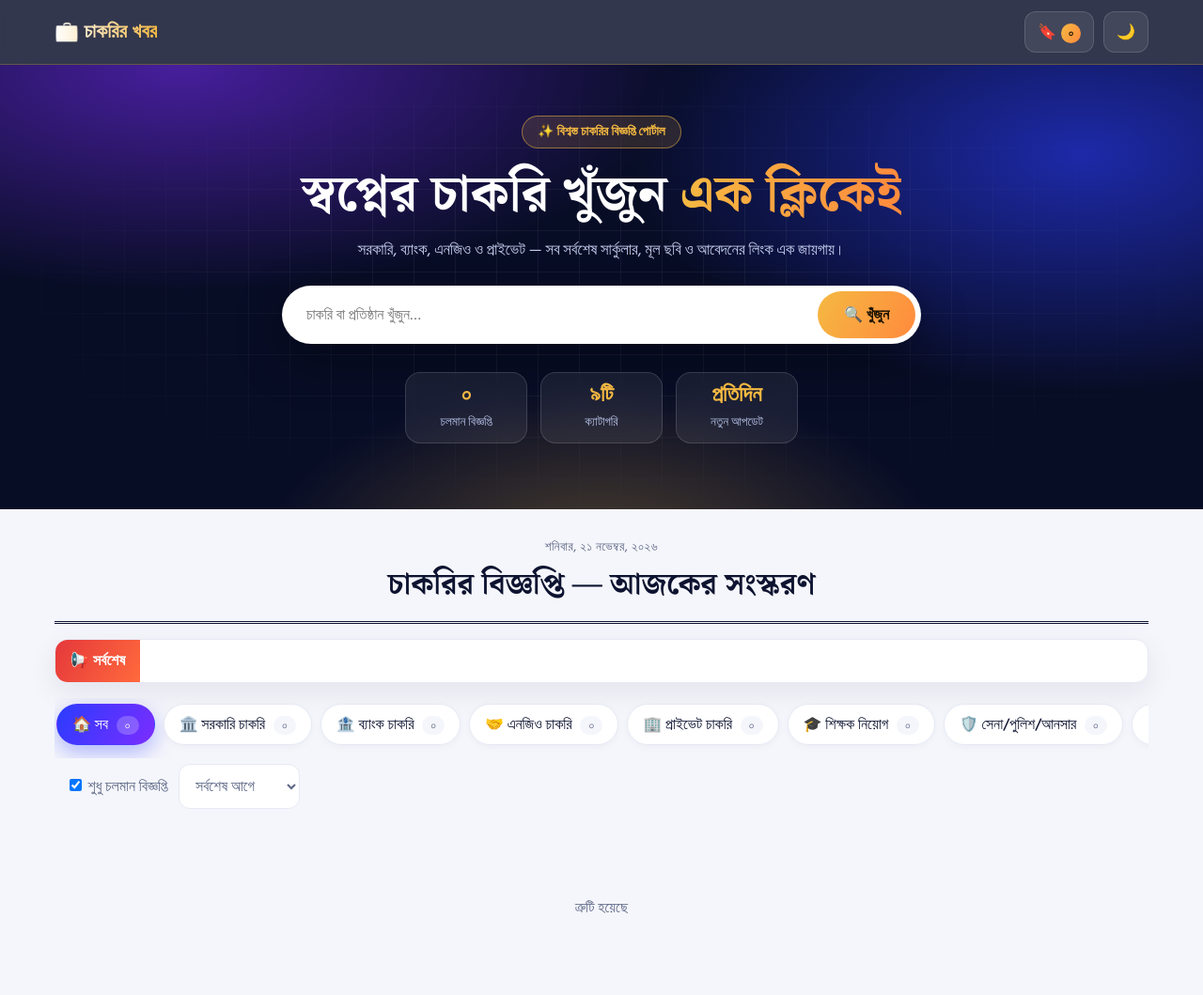
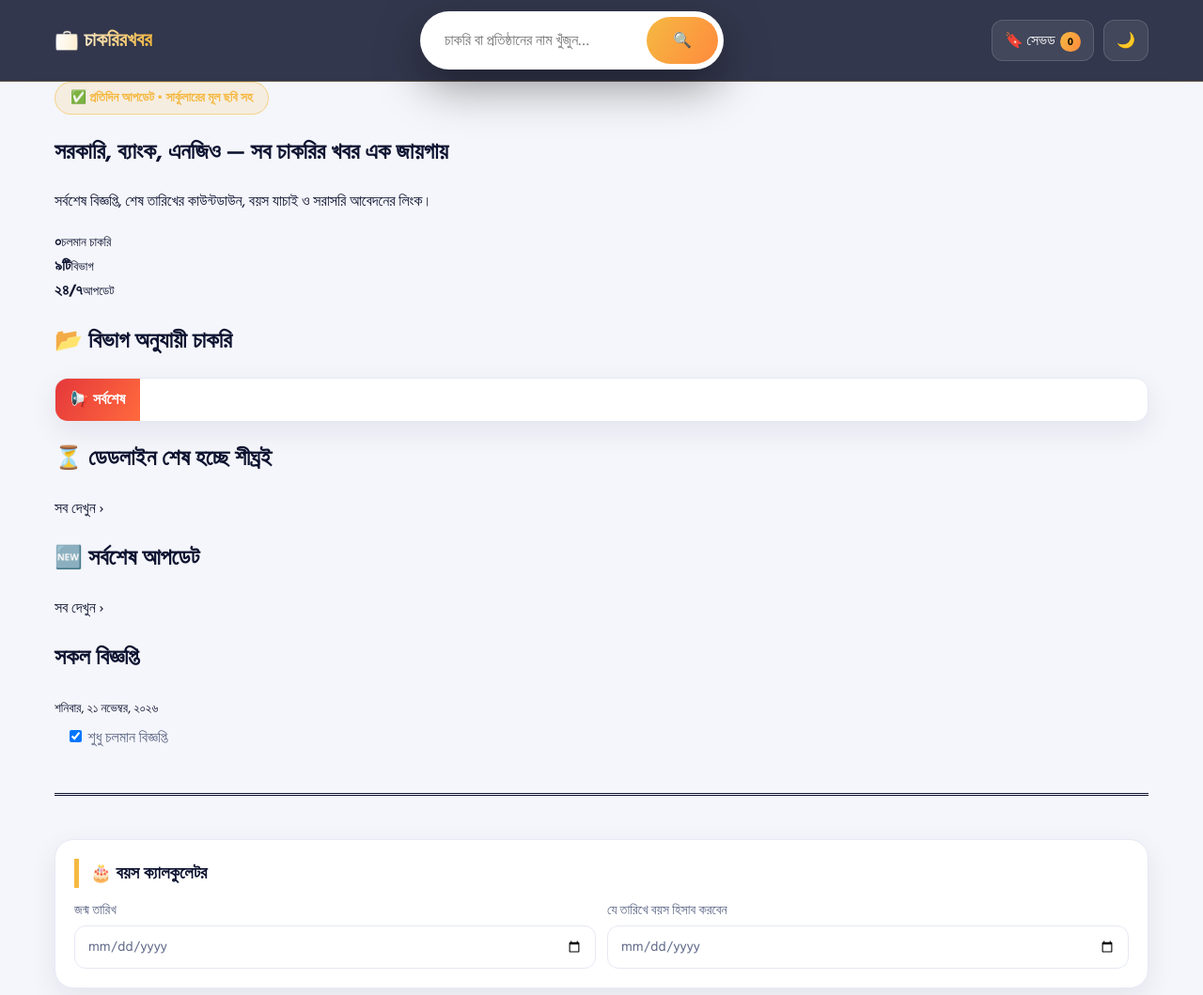
Before and after one commit to tanvir4878/Niyog360, a plain HTML site: page public/index.html in a window 1280 px wide. Shown: the top 1059 px of the page at 94% size. Drawn offline with Linux system fonts and the light colour scheme; no server answers.

Commit message:
index.html

```diff
--- a/public/index.html
+++ b/public/index.html
@@ -1,53 +1,77 @@
-<!doctype html><html lang="bn"><head><meta charset="utf-8"><meta name="viewport" content="width=device-width,initial-scale=1">
+<!doctype html><html lang="bn"><head><meta charset="utf-8"><meta name="viewport" content="width=device-width,initial-scale=1,viewport-fit=cover"><meta name="theme-color" content="#0e7673">
 <title>চাকরির খবর — সরকারি, ব্যাংক, এনজিও ও সকল চাকরির সর্বশেষ বিজ্ঞপ্তি</title>
 <meta name="description" content="সরকারি, ব্যাংক, এনজিও, প্রাইভেট সহ সকল চাকরির সর্বশেষ সার্কুলার, সার্কুলারের ছবি ও অনলাইনে আবেদনের লিংক এক জায়গায়।">
-<link rel="icon" href="/favicon.svg"><link href="https://fonts.googleapis.com/css2?family=Hind+Siliguri:wght@400;500;600;700&family=Noto+Serif+Bengali:wght@600;800&display=swap" rel="stylesheet">
+<link rel="icon" href="/favicon.svg"><link href="https://fonts.googleapis.com/css2?family=Hind+Siliguri:wght@400;500;600;700&display=swap" rel="stylesheet">
 <link rel="stylesheet" href="/style.css"><script src="/common.js"></script></head><body>
-<header class="top"><div class="wrap bar"><a class="logo" href="/">💼 চাকরির খবর</a>
-<span class="spacer"></span>
-<button id="saved" class="ib" title="সেভ করা চাকরি">🔖<b id="sc">0</b></button><button id="theme" class="ib">🌙</button></div></header>
-<section class="hero"><div class="wrap"><span class="pill">✨ বিশ্বস্ত চাকরির বিজ্ঞপ্তি পোর্টাল</span>
-<h1>স্বপ্নের চাকরি খুঁজুন <em>এক ক্লিকেই</em></h1>
-<p>সরকারি, ব্যাংক, এনজিও ও প্রাইভেট — সব সর্বশেষ সার্কুলার, মূল ছবি ও আবেদনের লিংক এক জায়গায়।</p>
-<form id="sf" class="search"><input id="q" placeholder="চাকরি বা প্রতিষ্ঠান খুঁজুন…"><button>🔍 খুঁজুন</button></form>
-<div class="hs"><div><b id="ht">০</b><small>চলমান বিজ্ঞপ্তি</small></div><div><b>৯টি</b><small>ক্যাটাগরি</small></div><div><b>প্রতিদিন</b><small>নতুন আপডেট</small></div></div></div></section>
+<header class="top">
+ <div class="wrap bar"><a class="logo" href="/">💼 চাকরির<b>খবর</b></a>
+ <form id="sf" class="search"><input id="q" placeholder="চাকরি বা প্রতিষ্ঠানের নাম খুঁজুন…"><button aria-label="খুঁজুন">🔍</button></form>
+ <button id="saved" class="ib" title="সেভ করা চাকরি">🔖 সেভড<b id="sc">0</b></button><button id="theme" class="ib">🌙</button></div>
+ <nav class="wrap tabs" id="tabs"></nav>
+</header>
+<section class="banner"><div class="wrap bn">
+ <div><span class="pill">✅ প্রতিদিন আপডেট • সার্কুলারের মূল ছবি সহ</span>
+ <h1>সরকারি, ব্যাংক, এনজিও — সব চাকরির খবর এক জায়গায়</h1>
+ <p>সর্বশেষ বিজ্ঞপ্তি, শেষ তারিখের কাউন্টডাউন, বয়স যাচাই ও সরাসরি আবেদনের লিংক।</p></div>
+ <div class="stats"><div><b id="ht">০</b><small>চলমান চাকরি</small></div><div><b>৯টি</b><small>বিভাগ</small></div><div><b>২৪/৭</b><small>আপডেট</small></div></div>
+</div></section>
 <div class="wrap">
-<div class="masthead"><small id="ed"></small><h2>চাকরির বিজ্ঞপ্তি — আজকের সংস্করণ</h2></div>
-<div class="ticker"><b>📢 সর্বশেষ</b><div class="tkw"><div class="tk" id="tk"></div></div></div>
-<nav class="chips" id="chips"></nav>
-<div class="tools"><span id="rc"></span><label><input type="checkbox" id="ac" checked> শুধু চলমান বিজ্ঞপ্তি</label>
-<select id="so"><option value="">সর্বশেষ আগে</option><option value="deadline">শেষ তারিখ কাছে</option><option value="views">সবচেয়ে জনপ্রিয়</option></select></div>
-<main id="grid" class="grid"></main><nav id="pg" class="pager"></nav></div>
-<footer><b style="color:#fff">💼 চাকরির খবর</b><br>আবেদনের আগে অবশ্যই মূল সার্কুলার যাচাই করুন।<br><small>© সর্বস্বত্ব সংরক্ষিত</small></footer>
+ <div class="sec"><h2>📂 বিভাগ অনুযায়ী চাকরি</h2></div>
+ <nav class="tiles" id="chips"></nav>
+ <div class="ticker"><b>📢 সর্বশেষ</b><div class="tkw"><div class="tk" id="tk"></div></div></div>
+ <div id="rails">
+  <div class="sec"><h2>⏳ ডেডলাইন শেষ হচ্ছে শীঘ্রই</h2><a data-t="deadline">সব দেখুন ›</a></div><div class="rail" id="r1"></div>
+  <div class="sec"><h2>🆕 সর্বশেষ আপডেট</h2><a data-t="">সব দেখুন ›</a></div><div class="rail" id="r2"></div>
+ </div>
+ <div class="sec" id="lh"><h2 id="lt">সকল বিজ্ঞপ্তি</h2><small id="ed"></small></div>
+ <div class="tools"><span id="rc"></span><label><input type="checkbox" id="ac" checked> শুধু চলমান বিজ্ঞপ্তি</label></div>
+ <main id="grid" class="grid"></main><nav id="pg" class="pager"></nav>
+ <section class="box" id="agebox"><h2>🎂 বয়স ক্যালকুলেটর</h2>
+  <div class="fg"><label>জন্ম তারিখ<input type="date" id="ad" class="inp"></label><label>যে তারিখে বয়স হিসাব করবেন<input type="date" id="ar" class="inp"></label></div><div id="ao"></div></section>
+</div>
+<footer><b>💼 চাকরির খবর</b><br>আবেদনের আগে অবশ্যই মূল সার্কুলার যাচাই করুন।<br><small>© সর্বস্বত্ব সংরক্ষিত</small></footer>
 <script>
 const S={cat:'',q:'',page:1,sort:'',all:0,saved:0};let ST={};
-function readURL(){const p=new URLSearchParams(location.search);Object.assign(S,{cat:p.get('cat')||'',q:p.get('q')||'',page:+p.get('page')||1,sort:p.get('sort')||'',all:+!!p.get('all'),saved:+!!p.get('saved')});$('#q').value=S.q;$('#so').value=S.sort;$('#ac').checked=!S.all}
-function go(ch,keep){Object.assign(S,ch);if(!keep)S.page=1;const p=new URLSearchParams();for(const k in S)if(S[k]&&!(k==='page'&&S.page===1))p.set(k,S[k]);history.pushState(null,'','?'+p);load();scrollTo({top:0,behavior:'smooth'})}
-function card(j,i){const d=left(j.deadline),c=catOf(j.category);
-return `<a class="card ${i===0&&S.page===1&&!S.saved?'lead':''}" href="/job?id=${j.id}"><div class="th">${j.image_url?`<img loading="lazy" src="${esc(j.image_url)}" alt="">`:`<span>${c[2]}</span>`}</div><div class="bd"><div class="bg">${j.urgent?'<i class="u">জরুরি</i>':''}${j.featured?'<i class="f">⭐ ফিচার্ড</i>':''}${isNew(j.created_at)?'<i class="n">নতুন</i>':''}<i>${c[1]}</i></div><h3>${esc(j.title)}</h3><p class="org">${esc(j.org)}</p><div class="mt"><span>👥 ${esc(j.vacancies||'—')}</span><span class="${d.cls}">⏳ ${d.txt}</span></div></div></a>`}
+const TABS=[['','🆕 সর্বশেষ'],['deadline','⏳ ডেডলাইন অনুযায়ী'],['views','🔥 জনপ্রিয়'],['saved','🔖 সেভ করা']];
+const TITLES={'':'সর্বশেষ বিজ্ঞপ্তি',deadline:'ডেডলাইন অনুযায়ী বিজ্ঞপ্তি',views:'জনপ্রিয় বিজ্ঞপ্তি',saved:'আপনার সেভ করা চাকরি'};
+function readURL(){const p=new URLSearchParams(location.search);Object.assign(S,{cat:p.get('cat')||'',q:p.get('q')||'',page:+p.get('page')||1,sort:p.get('sort')||'',all:+!!p.get('all'),saved:+!!p.get('saved')});$('#q').value=S.q;$('#ac').checked=!S.all}
+function go(ch,keep){Object.assign(S,ch);if(!keep)S.page=1;const p=new URLSearchParams();for(const k in S)if(S[k]&&!(k==='page'&&S.page===1))p.set(k,S[k]);history.pushState(null,'','?'+p);load();$('#lh').scrollIntoView({behavior:'smooth'})}
+const th=(j,c)=>j.image_url?`<img loading="lazy" src="${esc(j.image_url)}" alt="">`:`<span>${c[2]}</span>`;
+function card(j){const d=left(j.deadline),c=catOf(j.category);
+return `<a class="card" href="/job?id=${j.id}"><div class="th">${th(j,c)}${j.urgent?'<span class="tag">জরুরি</span>':''}<span class="dl ${d.cls}">⏳ ${d.txt}</span></div><div class="bd"><div class="bg"><i>${c[2]} ${c[1]}</i>${j.featured?'<i class="f">⭐ ফিচার্ড</i>':''}${isNew(j.created_at)?'<i class="n">নতুন</i>':''}</div><h3>${esc(j.title)}</h3><p class="org">🏢 ${esc(j.org)||'—'}</p><div class="mt"><span>👥 ${esc(j.vacancies||'—')}</span><span>📍 ${esc(j.location||'সারা দেশ')}</span></div><div class="go">বিস্তারিত দেখুন →</div></div></a>`}
+function mini(j){const d=left(j.deadline),c=catOf(j.category);
+return `<a class="mc" href="/job?id=${j.id}"><div class="th">${th(j,c)}${j.urgent?'<span class="tag">জরুরি</span>':''}<span class="dl ${d.cls}">⏳ ${d.txt}</span></div><div class="bd"><h3>${esc(j.title)}</h3><p class="org">🏢 ${esc(j.org)||'—'}</p></div></a>`}
 function pager(p,t){if(t<=1)return'';const s=[...new Set([1,t,p-1,p,p+1])].filter(n=>n>=1&&n<=t).sort((a,b)=>a-b);let h=`<button ${p<2?'disabled':''} data-p="${p-1}">‹ আগের</button>`,l=0;s.forEach(n=>{if(n-l>1)h+='<span>…</span>';h+=`<button class="${n===p?'on':''}" data-p="${n}">${bn(n)}</button>`;l=n});return h+`<button ${p>=t?'disabled':''} data-p="${p+1}">পরের ›</button><small>পৃষ্ঠা ${bn(p)} / ${bn(t)}</small>`}
-function chips(){const t=Object.values(ST).reduce((a,b)=>a+b,0);$('#ht').textContent=bn(t);$('#chips').innerHTML=`<button class="${!S.cat&&!S.saved?'on':''}" data-c="">🏠 সব <em>${bn(t)}</em></button>`+CATS.map(c=>`<button class="${S.cat===c[0]?'on':''}" data-c="${c[0]}">${c[2]} ${c[1]} <em>${bn(ST[c[0]]||0)}</em></button>`).join('')}
+function chips(){const t=Object.values(ST).reduce((a,b)=>a+b,0);$('#ht').textContent=bn(t);$('#chips').innerHTML=`<button class="${!S.cat&&!S.saved?'on':''}" data-c=""><i>🏠</i>সব<em>${bn(t)}টি</em></button>`+CATS.map(c=>`<button class="${S.cat===c[0]?'on':''}" data-c="${c[0]}"><i>${c[2]}</i>${c[1]}<em>${bn(ST[c[0]]||0)}টি</em></button>`).join('')}
+function tabs(){const a=S.saved?'saved':S.sort;$('#tabs').innerHTML=TABS.map(t=>`<button class="${t[0]===a?'on':''}" data-t="${t[0]}">${t[1]}</button>`).join('')}
 async function load(){
- $('#grid').innerHTML='<div class="sk"></div>'.repeat(6);
- const p=new URLSearchParams({page:S.page,limit:11});
+ $('#grid').innerHTML='<div class="sk"></div>'.repeat(8);
+ const home=!S.cat&&!S.q&&!S.saved&&!S.sort&&S.page===1;$('#rails').hidden=!home;
+ const p=new URLSearchParams({page:S.page,limit:12});
  if(S.cat)p.set('cat',S.cat);if(S.q)p.set('q',S.q);if(S.sort)p.set('sort',S.sort);if(!S.all&&!S.saved)p.set('active',1);if(S.saved)p.set('ids',Saved.get().join(','));
+ const cn=S.cat?catOf(S.cat)[1]:'';$('#lt').textContent=S.q?`🔍 "${S.q}" এর ফলাফল`:(cn?cn+' — ':'')+TITLES[S.saved?'saved':S.sort];
  try{const r=await api('/api/jobs?'+p);
-  $('#rc').textContent=(S.saved?'🔖 সেভ করা: ':'মোট ')+bn(r.total)+'টি বিজ্ঞপ্তি';
-  $('#grid').innerHTML=r.items.length?r.items.map(card).join(''):'<p class="empty">কোনো বিজ্ঞপ্তি পাওয়া যায়নি।</p>';
+  $('#rc').textContent='মোট '+bn(r.total)+'টি বিজ্ঞপ্তি';
+  $('#grid').innerHTML=r.items.length?r.items.map(card).join(''):'<p class="empty">😕 কোনো বিজ্ঞপ্তি পাওয়া যায়নি।</p>';
   $('#pg').innerHTML=pager(r.page,r.pages);
  }catch(e){$('#grid').innerHTML=`<p class="empty">${esc(e.message)}</p>`}
- chips();$('#sc').textContent=bn(Saved.get().length);
+ chips();tabs();$('#sc').textContent=bn(Saved.get().length);
 }
 $('#ed').textContent=new Date().toLocaleDateString('bn-BD',{weekday:'long',day:'numeric',month:'long',year:'numeric'});
-$('#sf').onsubmit=e=>{e.preventDefault();go({q:$('#q').value.trim(),saved:0})};
-$('#so').onchange=e=>go({sort:e.target.value});
-$('#ac').onchange=e=>go({all:e.target.checked?0:1});
-$('#saved').onclick=()=>go({saved:S.saved?0:1,cat:''});
-$('#chips').onclick=e=>{const b=e.target.closest('button');if(b)go({cat:b.dataset.c,saved:0})};
+$('#sf').onsubmit=e=>{e.preventDefault();go({q:$('#q').value.trim(),saved:0,cat:''},0)};
+$('#ac').onchange=e=>go({all:e.target.checked?0:1},0);
+$('#saved').onclick=()=>go({saved:1,sort:'',cat:''});
+const setTab=t=>t==='saved'?go({saved:1,sort:'',cat:'',q:''}):go({saved:0,sort:t,cat:'',q:''});
+$('#tabs').onclick=e=>{const b=e.target.closest('button');if(b)setTab(b.dataset.t)};
+$('#rails').onclick=e=>{const a=e.target.closest('a[data-t]');if(a)setTab(a.dataset.t)};
+$('#chips').onclick=e=>{const b=e.target.closest('button');if(b)go({cat:b.dataset.c,saved:0,q:''})};
 $('#pg').onclick=e=>{const b=e.target.closest('button[data-p]');if(b&&!b.disabled)go({page:+b.dataset.p},true)};
 addEventListener('popstate',()=>{readURL();load()});
+/* age calculator */
+$('#ar').value=ymd(new Date());const ac=()=>$('#ao').innerHTML=ageHTML($('#ad').value,$('#ar').value);$('#ad').oninput=$('#ar').oninput=ac;
 readURL();
 api('/api/stats').then(s=>{ST=s.cats;chips()}).catch(()=>{});
-api('/api/jobs?limit=10&active=1').then(r=>{const h=r.items.map(j=>`<a href="/job?id=${j.id}">📌 ${esc(j.title)}</a>`).join('');$('#tk').innerHTML=h+h;if(!r.items.length)$('.ticker').hidden=true}).catch(()=>{$('.ticker').hidden=true});
+api('/api/jobs?limit=10&active=1').then(r=>{const h=r.items.map(j=>`<a href="/job?id=${j.id}">📌 ${esc(j.title)}</a>`).join('');$('#tk').innerHTML=h+h;$('#r2').innerHTML=r.items.map(mini).join('')||'<p class="empty">এখনো কিছু নেই</p>';if(!r.items.length)$('.ticker').hidden=true}).catch(()=>{$('.ticker').hidden=true});
+api('/api/jobs?limit=10&active=1&sort=deadline').then(r=>{$('#r1').innerHTML=r.items.map(mini).join('')||'<p class="empty">এখনো কিছু নেই</p>'}).catch(()=>{});
 load();
 </script></body></html>
```
